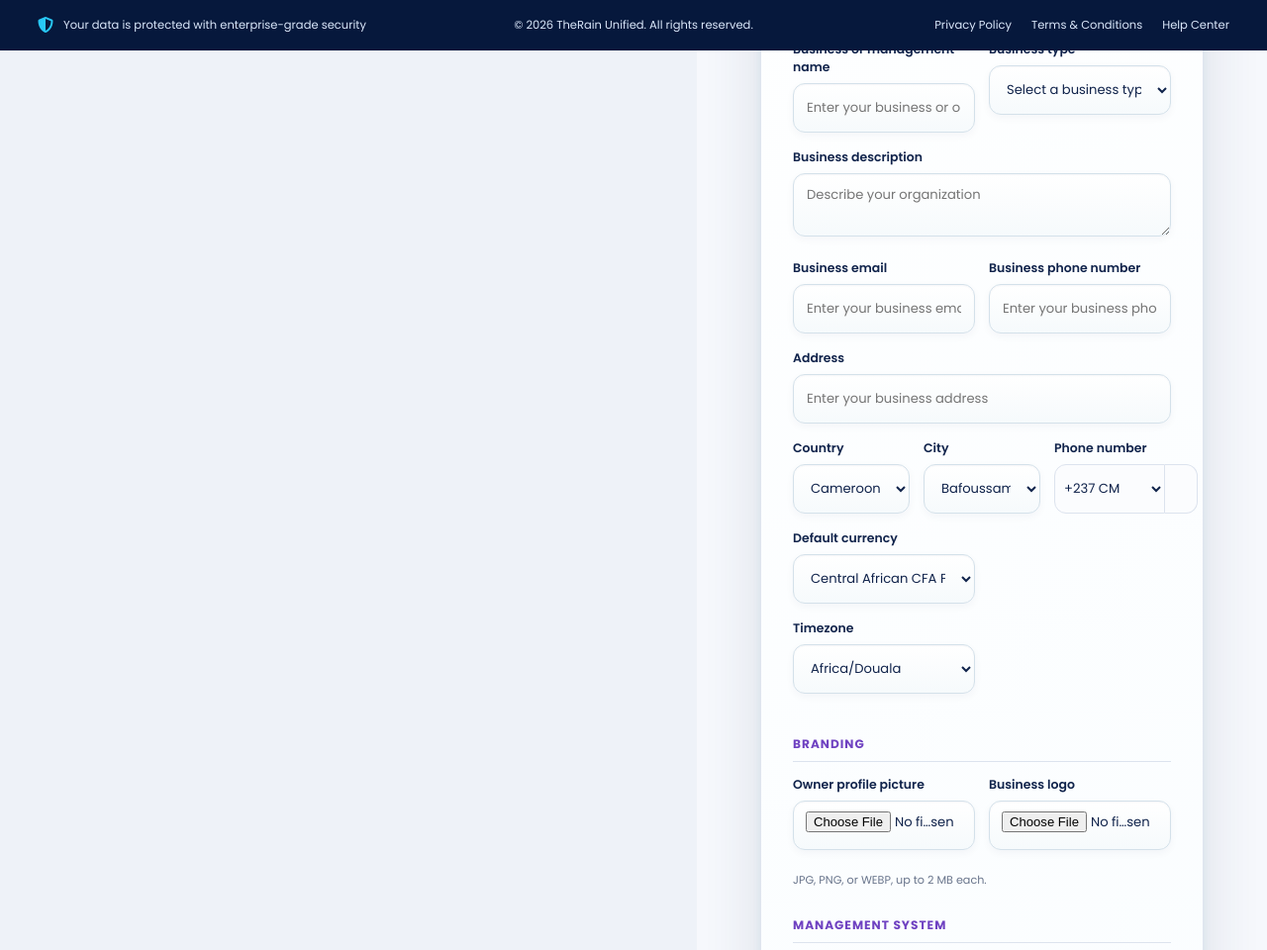
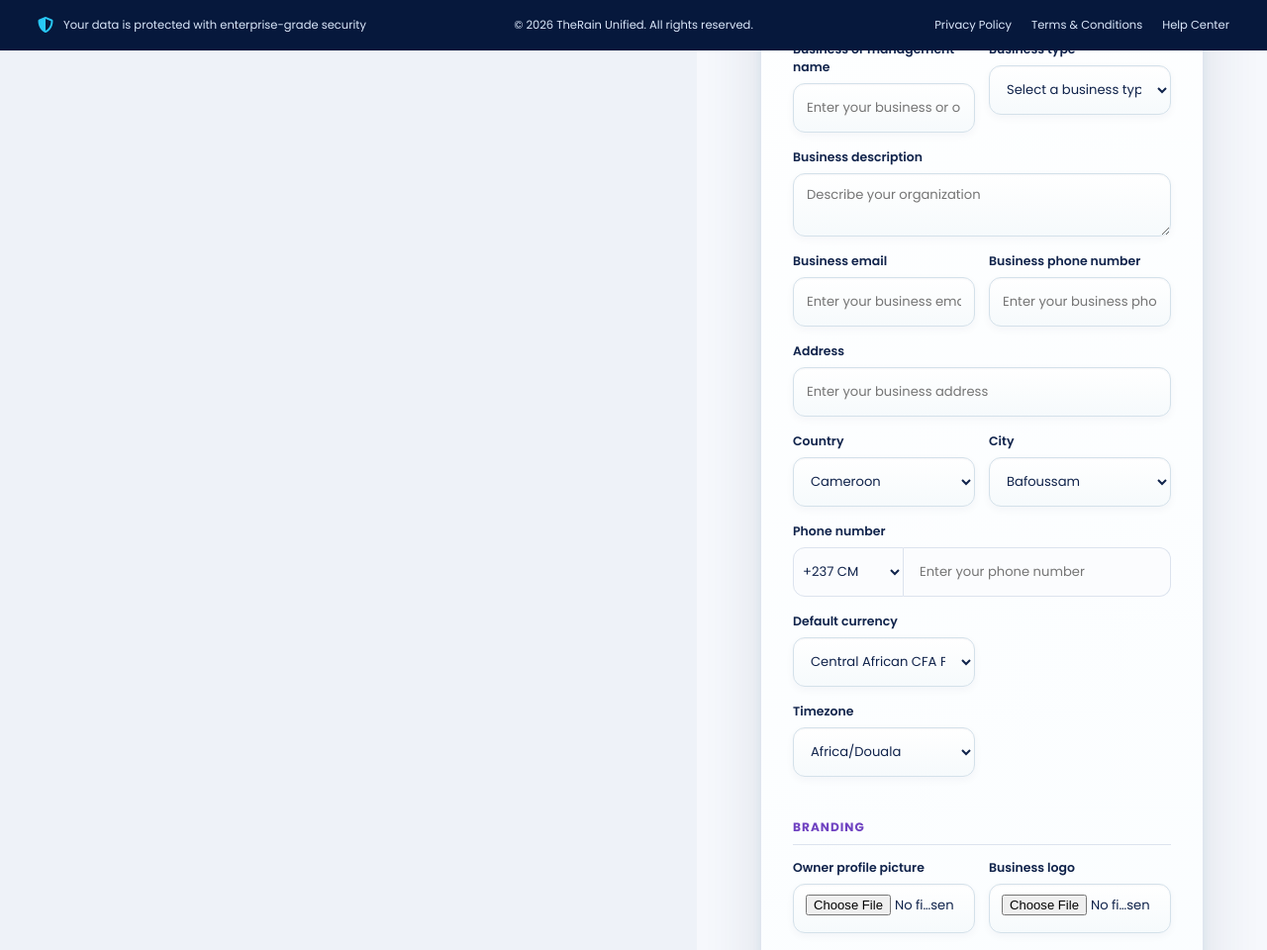
Before and after one commit to bashiremouhamedel-web/TheRain-Unified, a PHP site: page /auth/register.php in a window 1280 px wide. Shown: the part 749-1709 px from the top of the page at 99% size. Run offline with PHP 8.4, Linux system fonts and the light colour scheme.

Commit message:
fix(auth): align registration fields and labels

```diff
--- a/assets/css/auth.css
+++ b/assets/css/auth.css
@@ -39,10 +39,17 @@ body.auth-page { min-height: 100vh; margin: 0; padding-bottom: 52px; color: var(
 .auth-card .form-group { margin: 0 0 16px; }
 .auth-card .form-row { display: grid; grid-template-columns: repeat(2, minmax(0, 1fr)); gap: 0 14px; margin: 0; }
 .auth-card .auth-location-row { grid-template-columns: repeat(3, minmax(0, 1fr)); }
+.auth-card .auth-registration-form .auth-location-row { grid-template-columns: repeat(2, minmax(0, 1fr)); column-gap: 14px; }
+.auth-card .auth-registration-form .auth-location-row > .form-group:nth-child(3) { grid-column: 1 / -1; }
 .auth-card .form-row .form-group { min-width: 0; }
 .auth-card .form-control, .auth-card .form-control-file, .auth-card textarea { width: 100%; min-height: 50px; padding: 11px 13px; border: 1px solid #d4e1ea; border-radius: 12px; outline: 0; background: linear-gradient(180deg, #fff, #f6fafc); color: var(--auth-ink); font: inherit; font-size: .82rem; box-shadow: inset 0 1px 2px rgba(16,35,75,.04), 0 3px 8px rgba(16,35,75,.04); transition: border-color .18s ease, box-shadow .18s ease, transform .18s ease; }
 .auth-card textarea { min-height: 82px; resize: vertical; }
 .auth-card .form-control:focus, .auth-card .form-control-file:focus, .auth-card textarea:focus { border-color: var(--auth-primary); box-shadow: 0 0 0 4px rgba(23,162,184,.14), 0 6px 14px rgba(23,162,184,.1); transform: translateY(-1px); }
+.auth-registration-form { min-width: 0; }
+.auth-registration-form .form-row { align-items: start; }
+.auth-registration-form .form-row > .form-group { width: auto; min-width: 0; }
+.auth-registration-form .phone-control { width: 100%; min-width: 0; }
+.auth-registration-form .form-control, .auth-registration-form .form-control-file, .auth-registration-form textarea { display: block; }
 .auth-card .form-control-file { padding: 10px 12px; }
 .auth-card label:not(.auth-check) { display: block; margin-bottom: 7px; color: var(--auth-ink); font-size: .78rem; font-weight: 600; }
 .auth-card .form-text { color: var(--auth-muted); font-size: .7rem; line-height: 1.5; }
@@ -71,6 +78,7 @@ body.auth-page { min-height: 100vh; margin: 0; padding-bottom: 52px; color: var(
 .auth-footer-links { display: flex; justify-content: flex-end; gap: 20px; }
 .auth-footer-links a { color: #dce8fb; text-decoration: none; white-space: nowrap; }
 .auth-language::before { margin-right: 7px; color: var(--auth-ink); content: '\f0ac'; font-family: 'Font Awesome 5 Free'; font-weight: 900; }
+.auth-registration-form .form-row { row-gap: 0; }
 .phone-control { display: grid; grid-template-columns: 112px minmax(0, 1fr); }
 .phone-control select, .phone-control input { min-height: 48px; border: 1px solid var(--auth-border); background: #fbfcfe; color: var(--auth-ink); font: inherit; font-size: .82rem; }
 .phone-control select { padding: 11px 5px; border-radius: 12px 0 0 12px; }
--- a/auth/register.php
+++ b/auth/register.php
@@ -98,7 +98,7 @@ function therain_old($old, $key, $default = '')
   <link href="https://fonts.googleapis.com/css2?family=Poppins:wght@300;400;500;600;700;800&display=swap" rel="stylesheet">
 
   <link rel="stylesheet" href="../plugins/fontawesome-free/css/all.min.css">
-  <link rel="stylesheet" href="../assets/css/auth.css">
+  <link rel="stylesheet" href="../assets/css/auth.css?v=16.17-registration-layout">
 </head>
 <body class="auth-page">
 <div class="auth-layout">
@@ -138,41 +138,41 @@ function therain_old($old, $key, $default = '')
         </div>
       <?php endif; ?>
 
-      <form action="actions/register.php" method="post" enctype="multipart/form-data">
+      <form class="auth-registration-form" action="actions/register.php" method="post" enctype="multipart/form-data">
         <?php echo therain_csrf_field(); ?>
 
         <h6 class="auth-section"><?php echo therain_auth_t('owner'); ?></h6>
         <div class="form-group">
-          <label><?php echo therain_auth_t('owner_name'); ?></label>
-            <input type="text" class="form-control" name="full_name" value="<?php echo therain_old($old, 'full_name'); ?>" placeholder="Enter your full name" required>
+            <label for="full_name"><?php echo therain_auth_t('owner_name'); ?></label>
+            <input id="full_name" type="text" class="form-control" name="full_name" value="<?php echo therain_old($old, 'full_name'); ?>" placeholder="Enter your full name" required>
         </div>
         <div class="form-row">
           <div class="form-group col-md-6">
-            <label><?php echo therain_auth_t('email'); ?></label>
-            <input type="email" class="form-control" name="email" value="<?php echo therain_old($old, 'email'); ?>" placeholder="Enter your email address" required>
+            <label for="email"><?php echo therain_auth_t('email'); ?></label>
+            <input id="email" type="email" class="form-control" name="email" value="<?php echo therain_old($old, 'email'); ?>" placeholder="Enter your email address" required>
           </div>
         </div>
         <div class="form-row">
           <div class="form-group col-md-6">
-            <label><?php echo therain_auth_t('password'); ?></label>
-            <input type="password" class="form-control" name="password" placeholder="Create a strong password" required>
+            <label for="password"><?php echo therain_auth_t('password'); ?></label>
+            <input id="password" type="password" class="form-control" name="password" placeholder="Create a strong password" required>
             <small class="form-text text-muted"><?php echo therain_auth_t('password_hint'); ?></small>
           </div>
           <div class="form-group col-md-6">
-            <label><?php echo therain_auth_t('confirm_password'); ?></label>
-            <input type="password" class="form-control" name="confirm_password" placeholder="Confirm your password" required>
+            <label for="confirm_password"><?php echo therain_auth_t('confirm_password'); ?></label>
+            <input id="confirm_password" type="password" class="form-control" name="confirm_password" placeholder="Confirm your password" required>
           </div>
         </div>
 
         <h6 class="auth-section"><?php echo therain_auth_t('business'); ?></h6>
         <div class="form-row">
           <div class="form-group col-md-6">
-            <label><?php echo therain_auth_t('business_name'); ?></label>
-            <input type="text" class="form-control" name="business_name" value="<?php echo therain_old($old, 'business_name'); ?>" placeholder="Enter your business or organization name" required>
+            <label for="business_name"><?php echo therain_auth_t('business_name'); ?></label>
+            <input id="business_name" type="text" class="form-control" name="business_name" value="<?php echo therain_old($old, 'business_name'); ?>" placeholder="Enter your business or organization name" required>
           </div>
           <div class="form-group col-md-6">
-            <label><?php echo therain_auth_t('business_type'); ?></label>
-            <select class="form-control" name="business_type">
+            <label for="business_type"><?php echo therain_auth_t('business_type'); ?></label>
+            <select id="business_type" class="form-control" name="business_type">
               <option value="">Select a business type</option>
               <option value="retail" <?php echo isset($old['business_type']) && $old['business_type'] === 'retail' ? 'selected' : ''; ?>>Retail</option>
               <option value="services" <?php echo isset($old['business_type']) && $old['business_type'] === 'services' ? 'selected' : ''; ?>>Services</option>
@@ -184,8 +184,8 @@ function therain_old($old, $key, $default = '')
           </div>
         </div>
         <div class="form-group">
-          <label><?php echo therain_auth_t('business_description'); ?></label>
-          <textarea class="form-control" name="business_description" rows="2" placeholder="Describe your organization"><?php echo therain_old($old, 'business_description'); ?></textarea>
+          <label for="business_description"><?php echo therain_auth_t('business_description'); ?></label>
+          <textarea id="business_description" class="form-control" name="business_description" rows="2" placeholder="Describe your organization"><?php echo therain_old($old, 'business_description'); ?></textarea>
         </div>
         <div class="form-row">
           <div class="form-group col-md-6">
```
